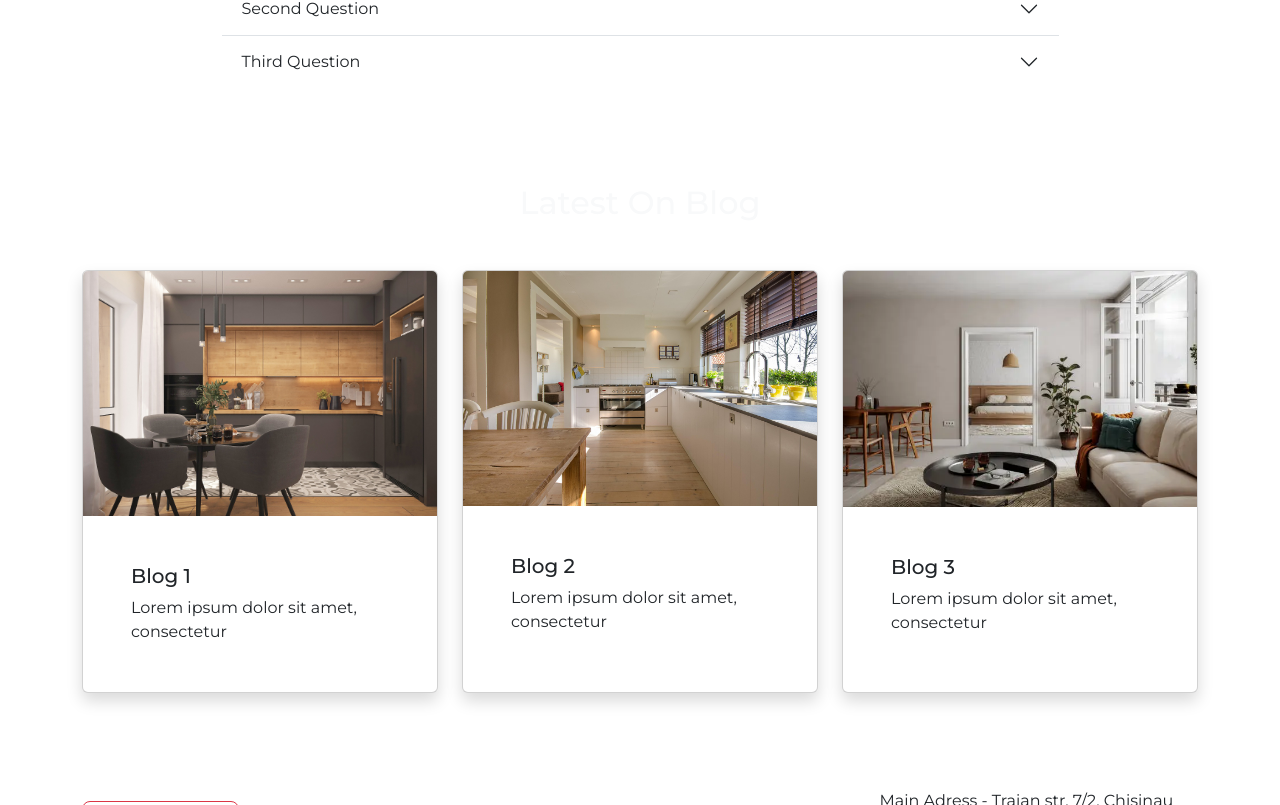
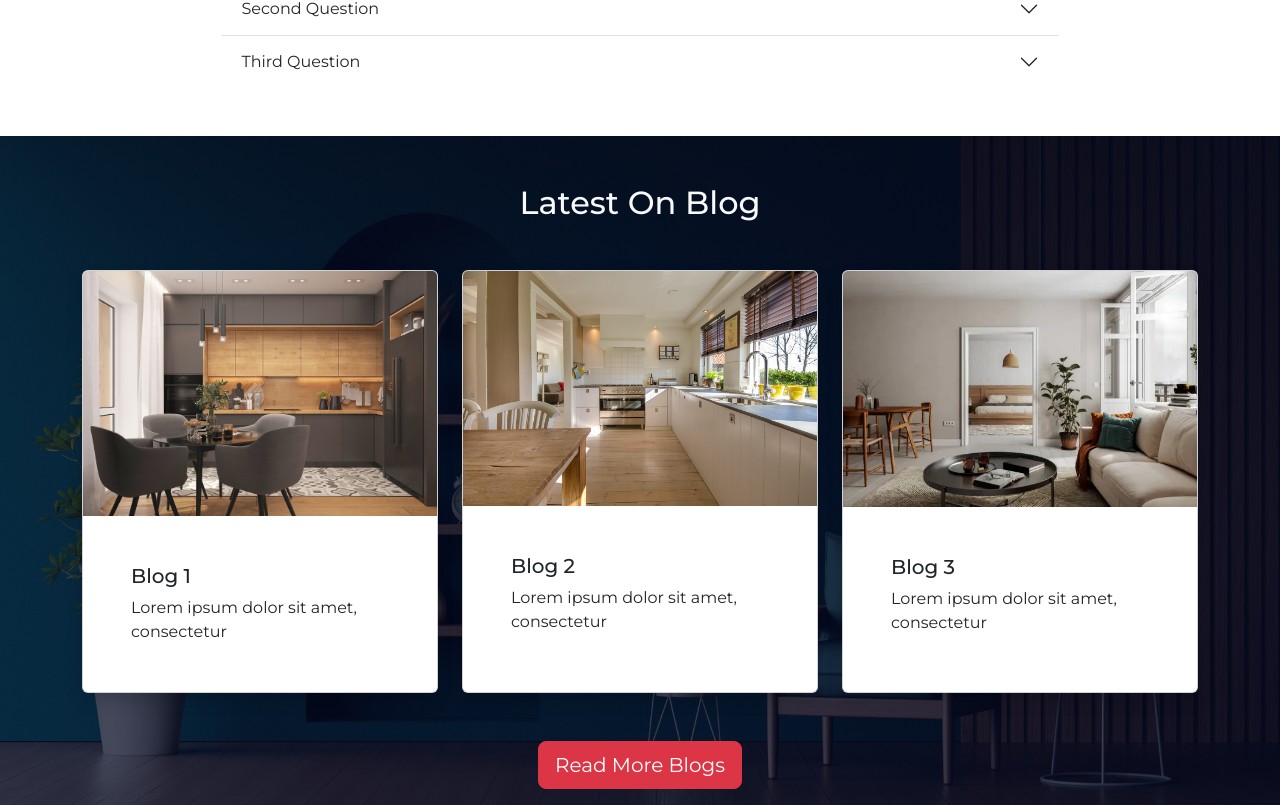
Before and after one commit to Gol-Stan/interior, a React (Create React App) app: page / in a window 1280 px wide. Shown: the part 1855-2660 px from the top of the page. Built offline with nearby package versions, Linux system fonts and the light colour scheme.

Commit message:
Blog Section scc adding

```diff
--- a/src/App.css
+++ b/src/App.css
@@ -21,6 +21,14 @@
 
 nav .navbar-toggler:focus {
   box-shadow: none;
+}
+
+.scale-hover-effect {
+   transition: transform .5s ease-in-out;
+}
+
+.scale-hover-effect:hover {
+  transform: scale(1.05);
 }
 
 .footer-social-icons li:hover svg {
--- a/src/pages/Home/Home.css
+++ b/src/pages/Home/Home.css
@@ -6,3 +6,9 @@
     background-size: cover;
     background-position: center;
 }
+
+.blog-section {
+    background-image: linear-gradient(rgba(5, 10, 35, 0.75), rgba(5, 10, 35, 0.75)), url(../../utils/images/int2.jpg);
+    background-size: cover;
+    background-position: center;
+}
--- a/src/pages/Home/Home.jsx
+++ b/src/pages/Home/Home.jsx
@@ -93,6 +93,9 @@
                             </Link>
                          </div>))}
                     </div>
+                    <Link to={'/blog'}>
+                        <button type='button' className='btn btn-danger btn-lg mt-5'>Read More Blogs</button>
+                    </Link>
                 </div>
             </div>
         </div>
```
